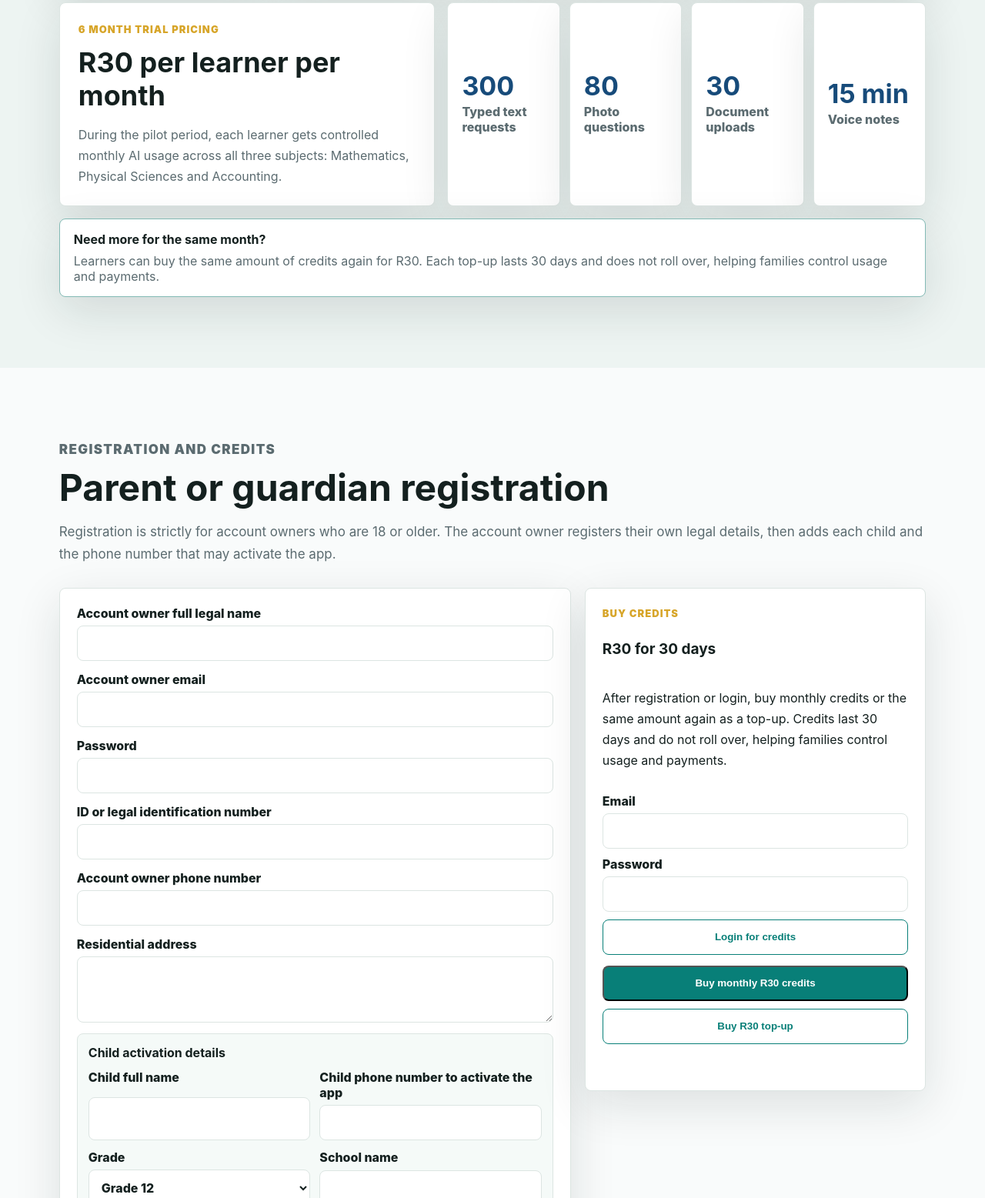
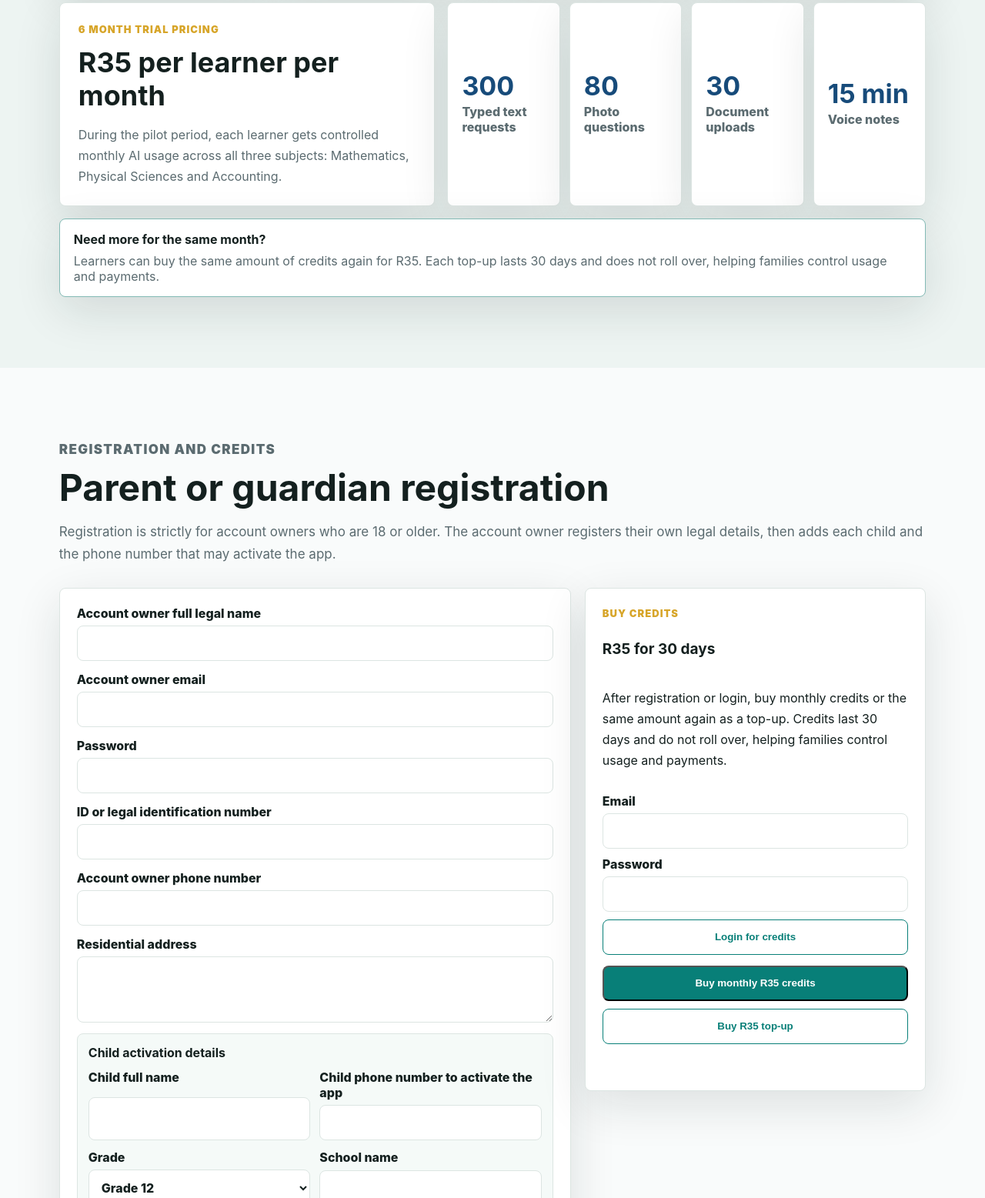
Before and after one commit to LesegoMohaule/sharperx-school-beta, a plain HTML site: page index.html in a window 1280 px wide. Shown: the part 2782-4339 px from the top of the page at 77% size. Drawn offline with Linux system fonts and the light colour scheme.

Commit message:
Update school pricing to R35

```diff
--- a/index.html
+++ b/index.html
@@ -167,7 +167,7 @@
         <div class="pilot-pricing" aria-label="Six month trial pricing">
           <div class="pilot-price-card">
             <p class="section-kicker">6 month trial pricing</p>
-            <h3>R30 per learner per month</h3>
+            <h3>R35 per learner per month</h3>
             <p>
               During the pilot period, each learner gets controlled monthly AI usage across all three subjects:
               Mathematics, Physical Sciences and Accounting.
@@ -194,7 +194,7 @@
           <div class="top-up-note">
             <strong>Need more for the same month?</strong>
             <span>
-              Learners can buy the same amount of credits again for R30. Each top-up lasts 30 days and does not roll over,
+              Learners can buy the same amount of credits again for R35. Each top-up lasts 30 days and does not roll over,
               helping families control usage and payments.
             </span>
           </div>
@@ -279,7 +279,7 @@
 
           <div class="payment-panel">
             <p class="section-kicker">Buy credits</p>
-            <h3>R30 for 30 days</h3>
+            <h3>R35 for 30 days</h3>
             <p>
               After registration or login, buy monthly credits or the same amount again as a top-up. Credits last 30 days
               and do not roll over, helping families control usage and payments.
@@ -296,8 +296,8 @@
               <button class="button secondary-dark" type="submit">Login for credits</button>
             </form>
             <div class="credit-actions">
-              <button class="button primary" type="button" data-buy-product="monthly_r30">Buy monthly R30 credits</button>
-              <button class="button outline" type="button" data-buy-product="topup_r30">Buy R30 top-up</button>
+              <button class="button primary" type="button" data-buy-product="monthly_r35">Buy monthly R35 credits</button>
+              <button class="button outline" type="button" data-buy-product="topup_r35">Buy R35 top-up</button>
             </div>
             <p class="form-status" data-payment-status aria-live="polite"></p>
           </div>
```
